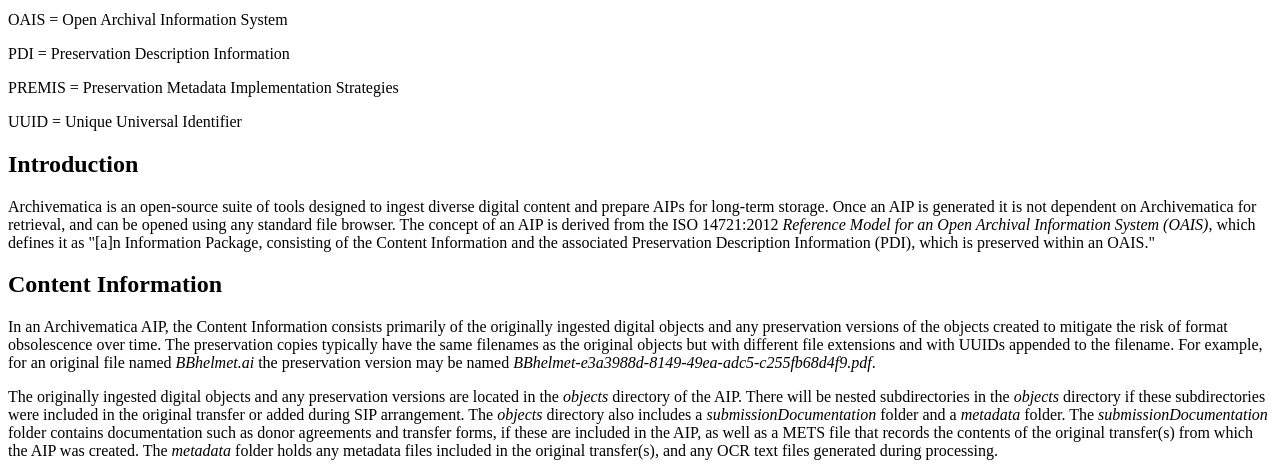
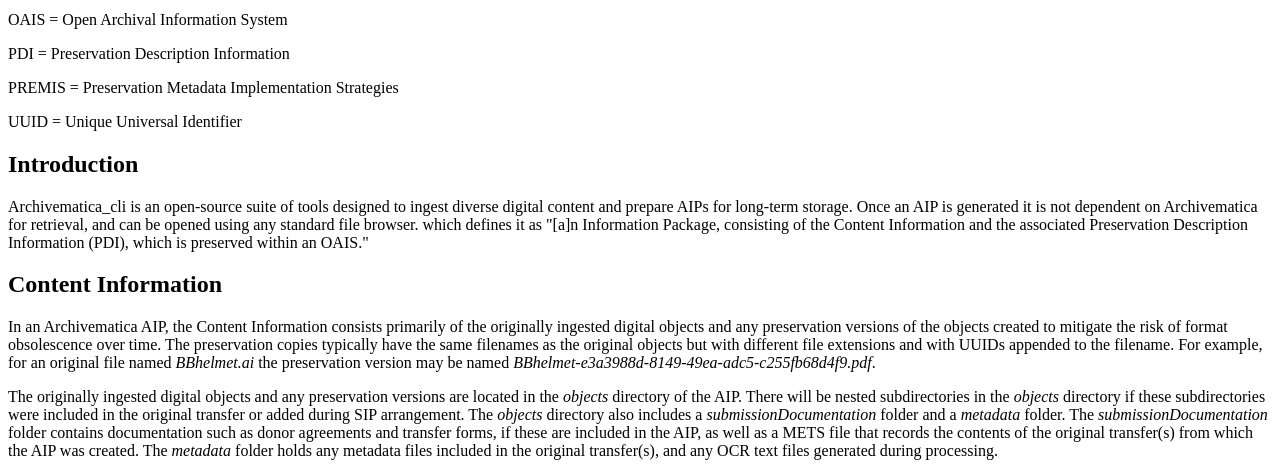
Before and after one commit to madan03/archivematica_cli, a Python web app: template src/standalone_cli/templates/README.html in a window 1280 px wide. Shown: the part 222-686 px from the top of the page. Run offline with Jinja, Linux system fonts and the light colour scheme; the template is opened without the code that fills it, so the values that code supplies are empty.

Commit message:
updated main branch ready code

```diff
--- a/src/standalone_cli/templates/README.html
+++ b/src/standalone_cli/templates/README.html
@@ -23,10 +23,10 @@
 
     <h2>Introduction</h2>
 
-    <p>Archivematica is an open-source suite of tools designed to ingest diverse digital content and prepare AIPs for
+    <p>Archivematica_cli is an open-source suite of tools designed to ingest diverse digital content and prepare AIPs
+        for
         long-term storage. Once an AIP is generated it is not dependent on Archivematica for retrieval, and can be
-        opened using any standard file browser. The concept of an AIP is derived from the ISO 14721:2012 <i>Reference
-            Model for an Open Archival Information System (OAIS)</i>, which defines it as "[a]n Information Package,
+        opened using any standard file browser. which defines it as "[a]n Information Package,
         consisting of the Content Information and the associated Preservation Description Information (PDI), which is
         preserved within an OAIS."</p>
 
@@ -44,7 +44,8 @@
         contains documentation such as donor agreements and transfer forms, if these are included in the AIP, as well as
         a METS file that records the contents of the original transfer(s) from which the AIP was created. The
         <i>metadata</i> folder holds any metadata files included in the original transfer(s), and any OCR text files
-        generated during processing.</p>
+        generated during processing.
+    </p>
 
     <h2>Preservation Description Information (PDI)</h2>
 
```
Also changed, not shown: src/standalone_cli/steps/process.py (+1 -13 lines), src/standalone_cli/steps/store.py (+1 -6 lines), transfers/mptest_01/JPG/Grants_025_1478-1639_ID1579_0001.jpg (renamed from transfers/Grants_025/JPG/Grants_025_1478-1639_ID1579_0001.jpg), transfers/mptest_01/file1.txt (added), transfers/mptest_02/file2.txt (added), 1 other file.
